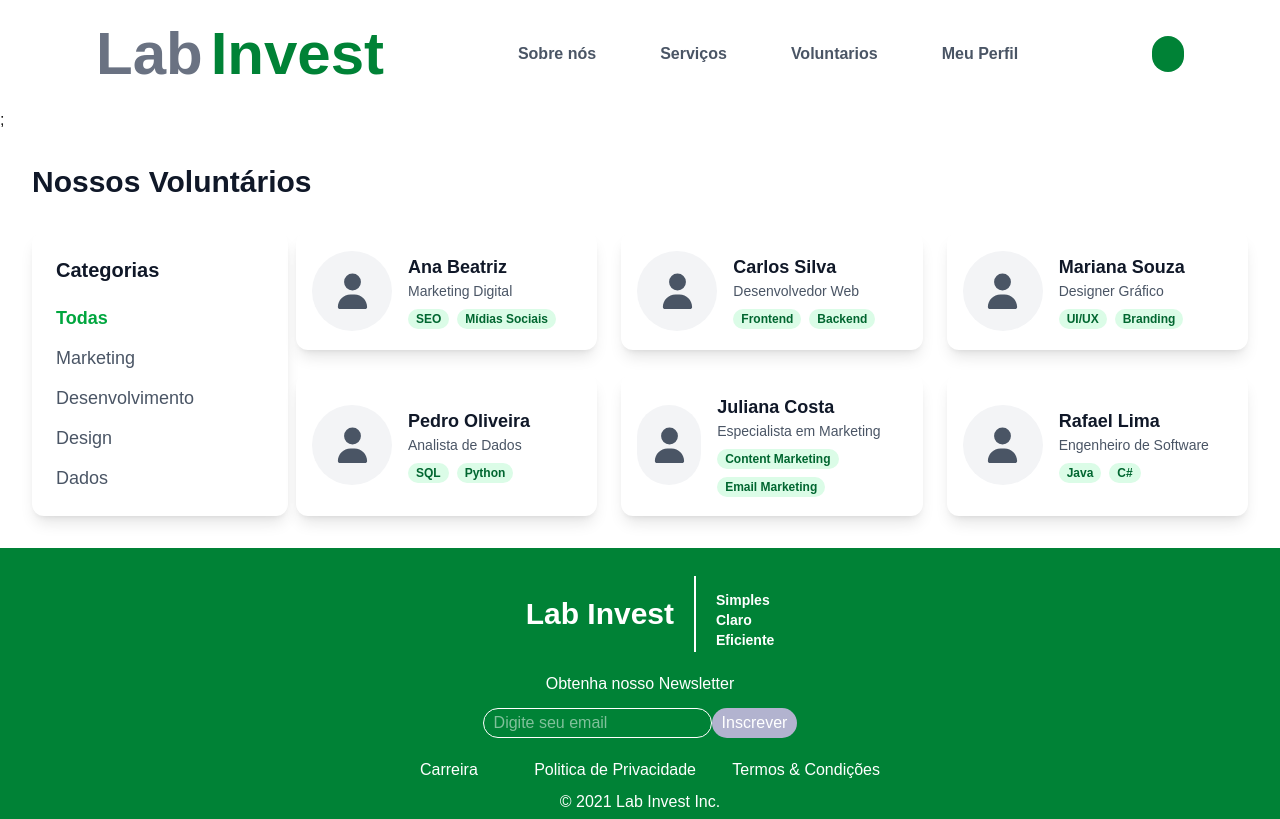
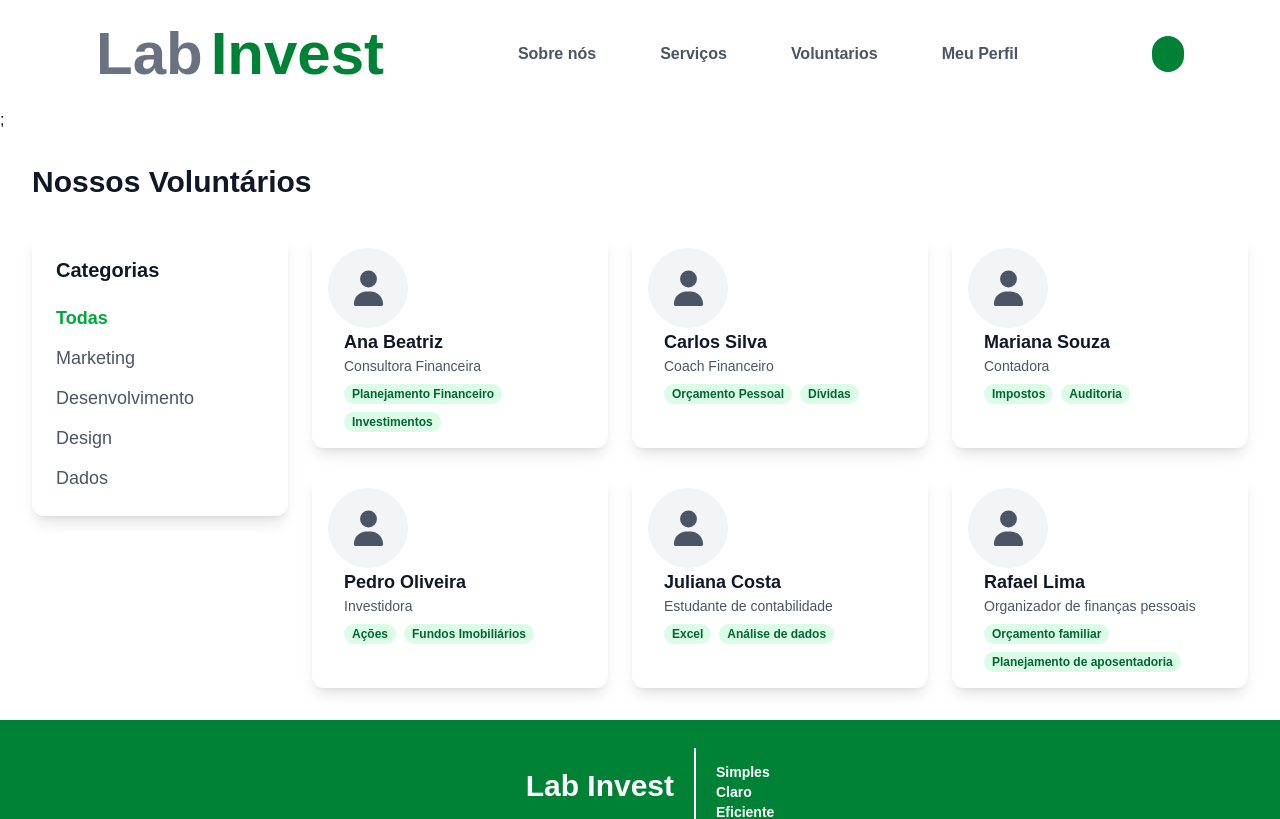
Before and after one commit to labinvest/labinvest, a Next.js app: page /voluntario in a window 1280 px wide. Shown: the top 819 px of the page. Built offline with nearby package versions, Linux system fonts and the light colour scheme.

Commit message:
Alteração e correção de códigos, adicionado page de serviços.

```diff
--- a/src/app/api/voluntario/route.ts
+++ b/src/app/api/voluntario/route.ts
@@ -4,49 +4,49 @@ const MOCK_VOLUNTARIOS = [
     {
       id: 1,
       nome: "Ana Beatriz",
-      titulo: "Marketing Digital",
-      especializacoes: ["SEO", "Mídias Sociais"],
-      categoria: "Marketing",
+      titulo: "Consultora Financeira",
+      especializacoes: ["Planejamento Financeiro", "Investimentos"],
+      categoria: "Finanças",
       imagem_perfil: ""
     },
     {
       id: 2,
       nome: "Carlos Silva",
-      titulo: "Desenvolvedor Web",
-      especializacoes: ["Frontend", "Backend"],
-      categoria: "Desenvolvimento",
+      titulo: "Coach Financeiro",
+      especializacoes: ["Orçamento Pessoal", "Dívidas"],
+      categoria: "Finanças",
       imagem_perfil: ""
     },
     {
       id: 3,
       nome: "Mariana Souza",
-      titulo: "Designer Gráfico",
-      especializacoes: ["UI/UX", "Branding"],
-      categoria: "Design",
+      titulo: "Contadora",
+      especializacoes: ["Impostos", "Auditoria"],
+      categoria: "Finanças",
       imagem_perfil: ""
     },
     {
       id: 4,
       nome: "Pedro Oliveira",
-      titulo: "Analista de Dados",
-      especializacoes: ["SQL", "Python"],
-      categoria: "Dados",
+      titulo: "Investidora",
+      especializacoes: ["Ações", "Fundos Imobiliários"],
+      categoria: "Finanças",
       imagem_perfil: ""
     },
     {
       id: 5,
       nome: "Juliana Costa",
-      titulo: "Especialista em Marketing",
-      especializacoes: ["Content Marketing", "Email Marketing"],
-      categoria: "Marketing",
+      titulo: "Estudante de contabilidade",
+      especializacoes: ["Excel", "Análise de dados"],
+      categoria: "Finanças",
       imagem_perfil: ""
     },
     {
       id: 6,
       nome: "Rafael Lima",
-      titulo: "Engenheiro de Software",
-      especializacoes: ["Java", "C#"],
-      categoria: "Desenvolvimento",
+      titulo: "Organizador de finanças pessoais",
+      especializacoes: ["Orçamento familiar", "Planejamento de aposentadoria"],
+      categoria: "Finanças",
       imagem_perfil: ""
     },
 ];
--- /dev/null
+++ b/src/app/servicos/page.tsx
@@ -0,0 +1,92 @@
+import React from 'react';
+import VoluntarioSidebar from '@/componentes/VoluntarioSidebar';
+
+function ServicoPage() {
+  return (
+    <div className="max-w-7xl mx-auto p-5 md:p-8">
+
+      <div className="flex flex-col md:flex-row gap-10">
+
+        <main className="flex-1">
+
+          <section className="mb-6">
+            <h2 className="text-2xl font-bold text-green-600 mb-4">
+              Consultoria para Controle de Finanças
+            </h2>
+            <p className="text-gray-700 leading-relaxed">
+              A consultoria para controle de finanças é um serviço especializado que
+              auxilia indivíduos e empresas a <strong className="font-bold text-gray-900">administrarem seus recursos financeiros</strong>
+              de forma eficaz. O objetivo principal é evitar desperdícios, aumentar a
+              rentabilidade e garantir a saúde financeira no curto, médio e longo prazo.
+            </p>
+          </section>
+
+          <section className="mb-6">
+            <h2 className="text-2xl font-bold text-green-600 mb-4">
+              Benefícios da Consultoria Financeira
+            </h2>
+            <ul className="list-disc pl-5 space-y-3 text-gray-700">
+              <li>
+                <strong className="font-bold text-gray-900">Gestão eficiente do orçamento</strong> - Organizar receitas e despesas.
+              </li>
+              <li>
+                <strong className="font-bold text-gray-900">Redução de gastos desnecessários</strong> - Cortar custos sem comprometer qualidade.
+              </li>
+              <li>
+                <strong className="font-bold text-gray-900">Planejamento para investimentos</strong> - Aplicações inteligentes e rentáveis.
+              </li>
+              <li>
+                <strong className="font-bold text-gray-900">Prevenção de endividamento</strong> - Controle sobre dívidas e pagamentos.
+              </li>
+              <li>
+                <strong className="font-bold text-gray-900">Segurança financeira</strong> - Criação de reservas para emergências futuras.
+              </li>
+            </ul>
+          </section>
+
+          <section className="mb-6">
+            <h2 className="text-2xl font-bold text-green-600 mb-4">
+              Consultoria Pessoal vs. Empresarial
+            </h2>
+            <p className="text-gray-700 leading-relaxed">
+              A <strong className="font-bold text-gray-900">consultoria financeira pessoal</strong> ajuda indivíduos e famílias a gerenciar
+              salários, investimentos, aposentadoria e redução de dívidas. Já a
+              <strong className="font-bold text-gray-900"> consultoria empresarial</strong> foca na saúde financeira de empresas, melhorando fluxo de
+              caixa, investimentos e maximização de lucros.
+            </p>
+          </section>
+
+          <section>
+            <h2 className="text-2xl font-bold text-green-600 mb-4">
+              Passos para um Controle Financeiro Eficiente
+            </h2>
+
+            <ol className="list-decimal pl-5 space-y-3 text-gray-700">
+              <li>
+                <strong className="font-bold text-gray-900">Analisar receitas e despesas</strong> constantemente.
+              </li>
+              <li>
+                <strong className="font-bold text-gray-900">Definir metas financeiras</strong> realistas.
+              </li>
+              <li>
+                <strong className="font-bold text-gray-900">Reduzir gastos desnecessários</strong> sem impactar qualidade de vida.
+              </li>
+              <li>
+                <strong className="font-bold text-gray-900">Investir estrategicamente</strong>, considerando riscos e rentabilidade.
+              </li>
+              <li>
+                <strong className="font-bold text-gray-900">Buscar suporte profissional</strong> para decisões seguras e eficazes.
+              </li>
+            </ol>
+          </section>
+        </main>
+
+        <aside className="w-full md:w-80 lg:w-96 flex-shrink-0">
+          <VoluntarioSidebar/>
+        </aside>
+      </div>
+    </div>
+  );
+}
+
+export default ServicoPage;
--- a/src/app/voluntario/page.tsx
+++ b/src/app/voluntario/page.tsx
@@ -1,6 +1,5 @@
 "use client"
 import CardVoluntario from "@/componentes/CardVoluntario";
-import CardConsultor from "@/componentes/CardVoluntario"
 import FiltroVoluntario from "@/componentes/FiltroVoluntario"
 import { useEffect, useState } from "react";
 
@@ -17,7 +16,7 @@ export default function Voluntario() {
 
   const categorias = ["Marketing", "Desenvolvimento", "Design", "Dados"];
   const categoriaAtiva = "todas";
-  const handleCategoriaChange = () => {};
+  const handleCategoriaChange = () => { };
 
   const [voluntarios, setVoluntarios] = useState<Voluntario[]>([]);
 
@@ -37,8 +36,9 @@ export default function Voluntario() {
         Nossos Voluntários
       </h1>
 
-        <div className="flex gap-2">
-        <div className="w-full md:w-64">
+      <div className="flex flex-col md:flex-row gap-6">
+
+        <div className="w-full md:w-64 flex-shrink-0">
           <FiltroVoluntario
             opcoes={categorias}
             categoriaAtiva={categoriaAtiva}
@@ -46,7 +46,7 @@ export default function Voluntario() {
           />
         </div>
 
-        <div className="flex">
+        <div className="flex-1">
 
           <div className="grid grid-cols-1 md:grid-cols-2 lg:grid-cols-3 gap-6">
 
--- a/src/componentes/CardVoluntario.tsx
+++ b/src/componentes/CardVoluntario.tsx
@@ -21,7 +21,7 @@ function CardVoluntario({ voluntario }: Props) {
   return (
 
     <a onClick={() => router.push(`/voluntario/${voluntario.id}`)}
-      className="flex items-center p-4 bg-white rounded-xl shadow-lg transition-all duration-300 hover:shadow-xl hover:-translate-y-1 cursor-pointer">
+    className="className=flex items-start h-full p-4 bg-white rounded-xl shadow-lg transition-all duration-300 hover:shadow-xl hover:-translate-y-1 cursor-pointer">
 
       <div className="w-16 h-16 md:w-20 md:h-20 rounded-full bg-gray-100 flex items-center justify-center">
         <FontAwesomeIcon icon={faUser} className="text-gray-600 text-4xl" />
--- a/src/componentes/Carousel.tsx
+++ b/src/componentes/Carousel.tsx
@@ -1,7 +1,7 @@
 'use client'
 import { useState } from "react"
 import { TestimonialCard} from "./CarouselCard"
-import { faCircleUser, faWheelchairMove, faWheelchair } from "@fortawesome/free-solid-svg-icons"
+import { faCircleUser, faArrowLeft, faArrowRight } from "@fortawesome/free-solid-svg-icons"
 import { FontAwesomeIcon } from "@fortawesome/react-fontawesome";
 
 const testimonials = [
@@ -50,10 +50,10 @@ export function TestimonialCarousel() {
 
       <div className="flex justify-center gap-6 mt-4">
         <button onClick={prevSlide} className="bg-green-700 text-white rounded-full p-3 shadow-md hover:bg-green-800">
-          <FontAwesomeIcon icon={faWheelchair} />
+          <FontAwesomeIcon icon={faArrowLeft} />
         </button>
         <button onClick={nextSlide} className="bg-green-700 text-white rounded-full p-3 shadow-md hover:bg-green-800">
-          <FontAwesomeIcon icon={faWheelchairMove} />
+          <FontAwesomeIcon icon={faArrowRight} />
         </button>
       </div>
     </section>
--- a/src/componentes/Navbar.tsx
+++ b/src/componentes/Navbar.tsx
@@ -26,7 +26,7 @@ export default function NavBar(){
                 Sobre nós
             </a>
             <a className="hover:text-gray-900 hover:scale-105 transition duration-300 hover:text-green-700"
-                href="../telaInicial/telainicial.html#services">
+                onClick={() =>router.push("/servicos")}>
                 Serviços
             </a>
             <a className="hover:text-gray-900 hover:scale-105 transition duration-300 hover:text-green-700"
--- a/src/componentes/PhotoUser.tsx
+++ /dev/null
@@ -1,16 +0,0 @@
-import React from 'react';
-import { faCircleUser } from '@fortawesome/free-solid-svg-icons';
-import { FontAwesomeIcon } from '@fortawesome/react-fontawesome';
-
-type PhotoUserProps = {
-  width?: number;
-  height?: number;
-};
-
-export default function PhotoUser({ width = 50, height = 50 }: PhotoUserProps) {
-  return (
-    <div>
-      <FontAwesomeIcon icon={faCircleUser} width={width} height={height} />
-    </div>
-  );
-}
--- /dev/null
+++ b/src/componentes/VoluntarioSidebar.tsx
@@ -0,0 +1,48 @@
+'use client';
+import React from 'react';
+import { useRouter } from 'next/navigation';
+import CardVoluntario from './CardVoluntario';
+
+const voluntariosExemplo = [
+  {
+    id: '1',
+    nome: 'Juliana',
+    titulo: 'Especialista em Orçamento Pessoal',
+    especializacoes: [],
+  },
+  {
+    id: '2',
+    nome: 'Marcos',
+    titulo: 'Consultor de Investimentos',
+    especializacoes: [],
+  },
+];
+
+function VoluntarioSidebar() {
+  const router = useRouter();
+
+  const handleVerMais = () => {
+    router.push('/voluntario');
+  };
+
+  return (
+    <div className="w-full">
+      <h3 className="text-xl font-bold text-gray-800 mb-4">
+        Conheça nossos Especialistas
+      </h3>
+      <div className="flex flex-col gap-4">
+        {voluntariosExemplo.map((voluntario) => (
+          <CardVoluntario key={voluntario.id} voluntario={voluntario} />
+        ))}
+      </div>
+      <button
+        onClick={handleVerMais}
+        className="text-blue-600 font-semibold hover:underline mt-4"
+      >
+        Ver mais
+      </button>
+    </div>
+  );
+}
+
+export default VoluntarioSidebar;
```
Also changed, not shown: src/app/home/page.tsx (+1 -6 lines), src/app/layout.tsx (+0 -8 lines), src/app/page.tsx (+42 -43 lines). Lines whose indentation alone changed are shown as unchanged.
